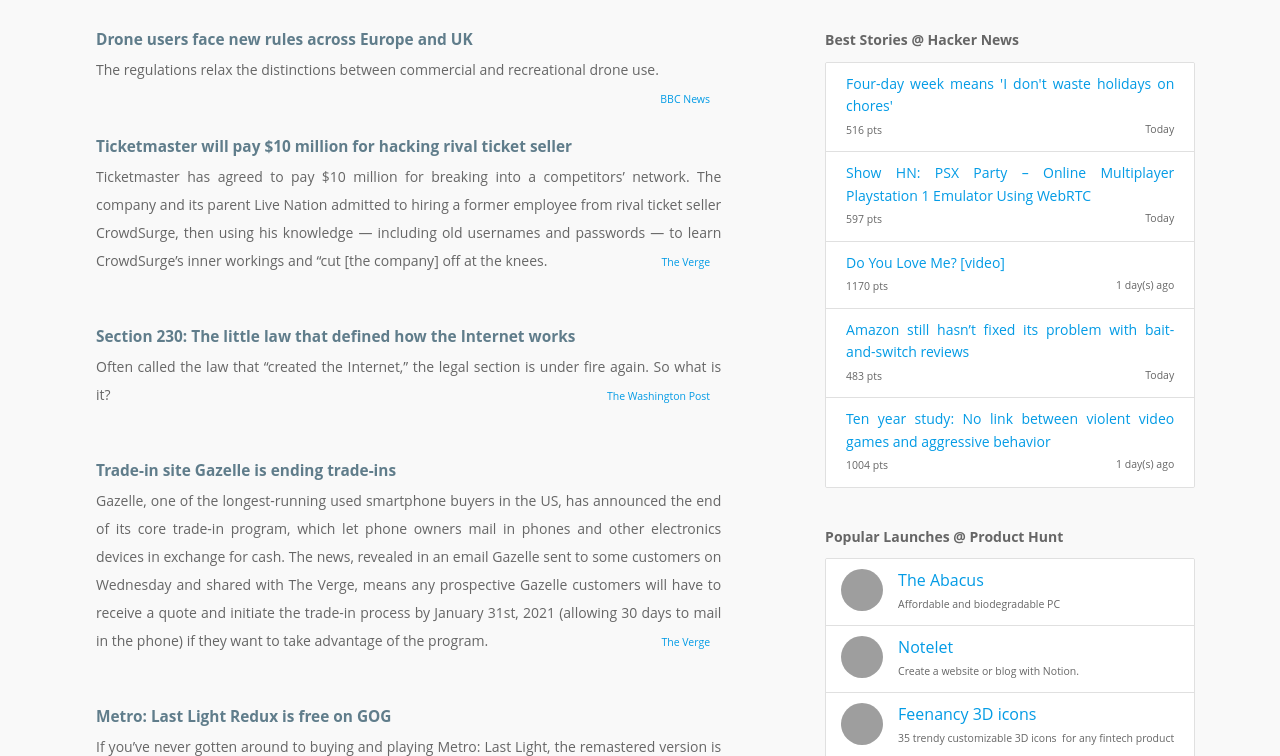
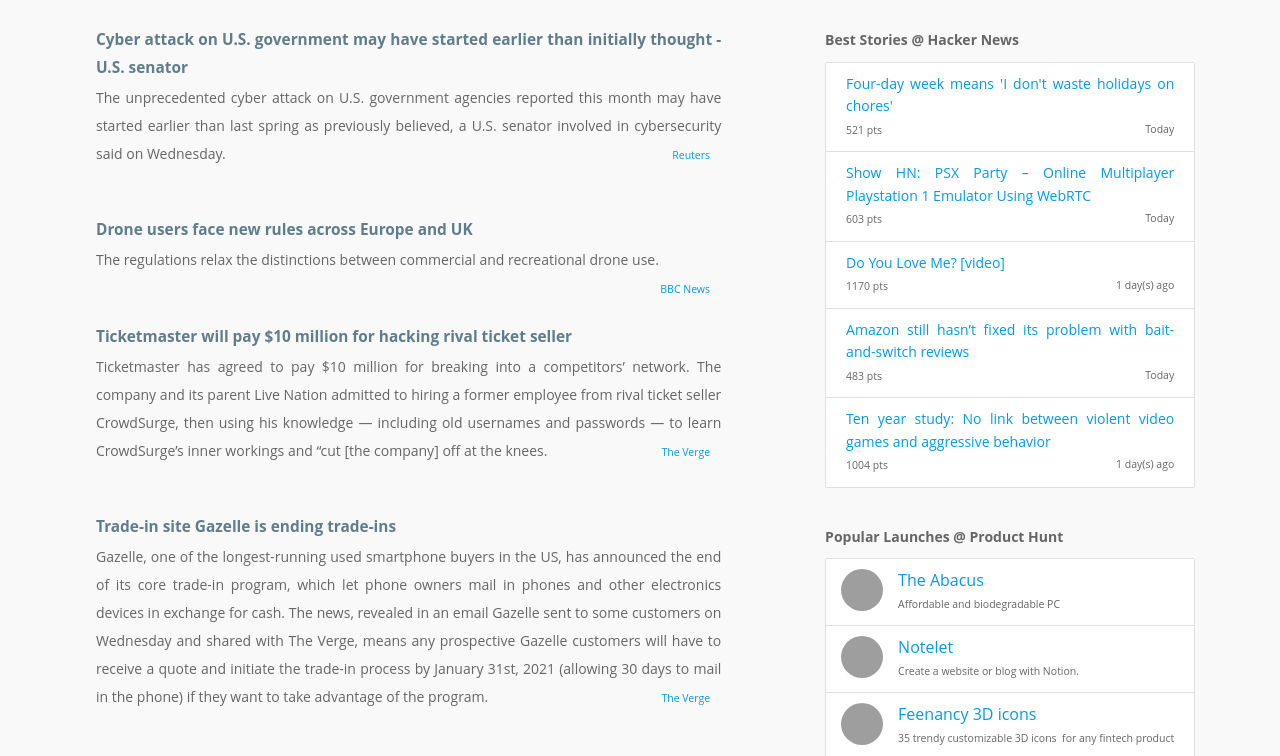
Before and after one commit to toptechnews2017/toptechnews2017.github.io, a plain HTML site: page index.html in a window 1280 px wide. Shown: the part 36-792 px from the top of the page. Drawn offline with nearby package versions, Linux system fonts and the light colour scheme; grey boxes are pictures that could not be loaded.

Commit message:
Auto commit @ Thu Dec 31 14:02:29 IST 2020

```diff
--- a/index.html
+++ b/index.html
@@ -78,6 +78,30 @@
 
             <div>
               <div class="article-title">
+                <a href="https://www.reuters.com//article/us-global-cyber-usa-senator/cyber-attack-on-u-s-government-may-have-started-earlier-than-initially-thought-u-s-senator-idUSKBN29501K" target="_blank">
+                  Cyber attack on U.S. government may have started earlier than initially thought - U.S. senator
+                </a>
+              </div>
+              The unprecedented cyber attack on U.S. government agencies reported this month may have started earlier than last spring as previously believed, a U.S. senator involved in cybersecurity said on Wednesday.
+
+              <span class="col right">
+                <small>
+                  <a href="https://www.reuters.com//article/us-global-cyber-usa-senator/cyber-attack-on-u-s-government-may-have-started-earlier-than-initially-thought-u-s-senator-idUSKBN29501K" target="_blank">
+                    Reuters
+                  </a>
+                </small>
+              </span>
+
+
+              <div class="row">
+                <br>
+              </div>
+
+            </div>
+
+
+            <div>
+              <div class="article-title">
                 <a href="https://www.bbc.co.uk/news/technology-55424729" target="_blank">
                   Drone users face new rules across Europe and UK
                 </a>
@@ -112,30 +136,6 @@
                 <small>
                   <a href="https://www.theverge.com/2020/12/30/22206955/ticketmaster-songkick-crowdsurge-hacking-deferred-prosecution-fine" target="_blank">
                     The Verge
-                  </a>
-                </small>
-              </span>
-
-
-              <div class="row">
-                <br>
-              </div>
-
-            </div>
-
-
-            <div>
-              <div class="article-title">
-                <a href="https://www.washingtonpost.com/technology/2020/05/28/what-is-section-230/?utm_source=rss&utm_medium=referral&utm_campaign=wp_business-technology" target="_blank">
-                  Section 230: The little law that defined how the Internet works
-                </a>
-              </div>
-              Often called the law that “created the Internet,” the legal section is under fire again. So what is it?
-
-              <span class="col right">
-                <small>
-                  <a href="https://www.washingtonpost.com/technology/2020/05/28/what-is-section-230/?utm_source=rss&utm_medium=referral&utm_campaign=wp_business-technology" target="_blank">
-                    The Washington Post
                   </a>
                 </small>
               </span>
@@ -330,7 +330,7 @@
                     </a>
                   </div>
                   <small>
-                    516 pts
+                    521 pts
                     <span class="right">
 
                       Today
@@ -345,7 +345,7 @@
                     </a>
                   </div>
                   <small>
-                    597 pts
+                    603 pts
                     <span class="right">
 
                       Today
```
